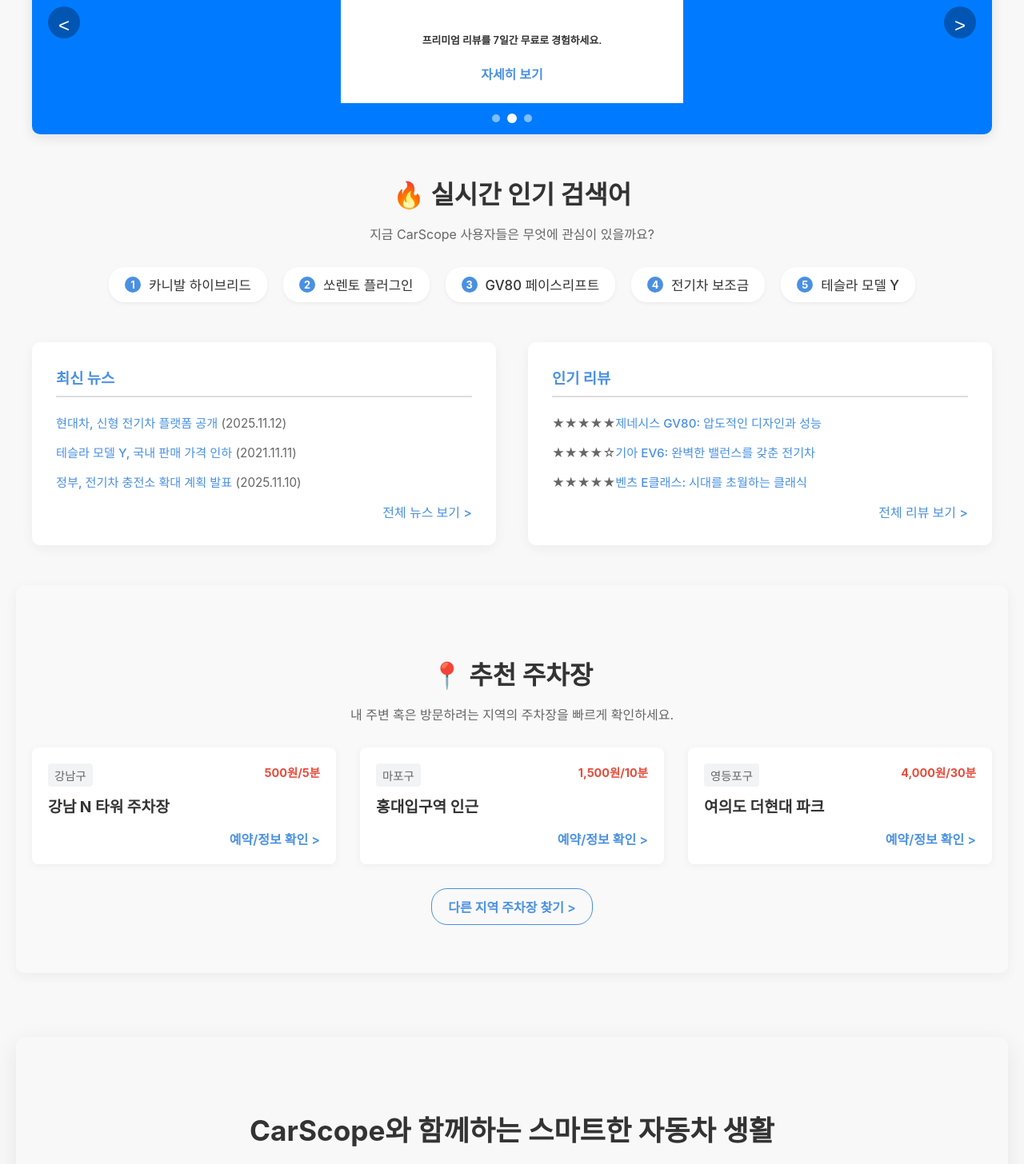
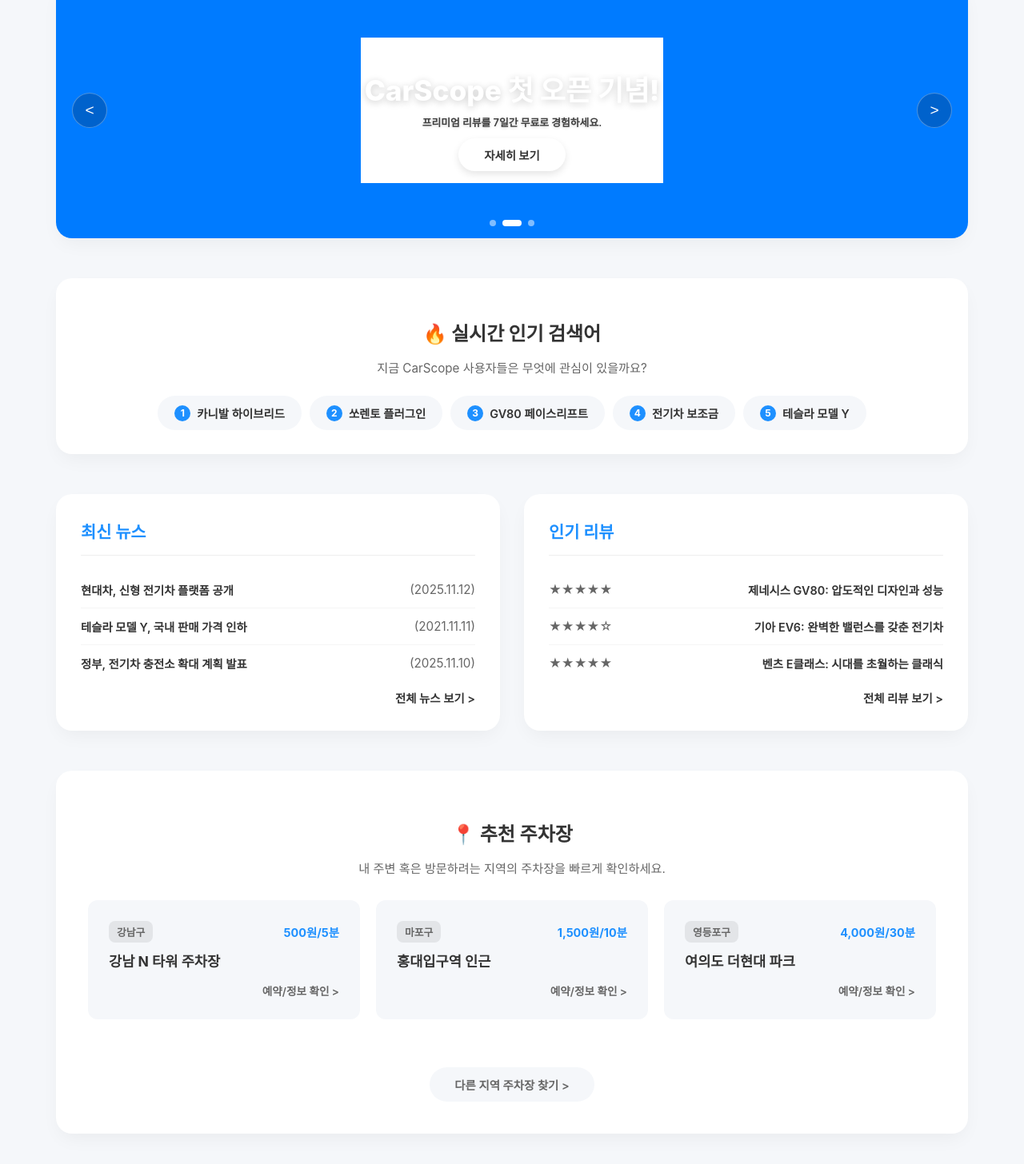
Before and after one commit to 2024136034-hakcheol/car-scope, a React (Create React App) app: page / in a window 1280 px wide. Shown: the part 207-1663 px from the top of the page at 80% size. Built offline with nearby package versions, Linux system fonts and the light colour scheme; no server answers.

Commit message:
style: HomePage 하단 통계 섹션을 포함한 전체 카드형 디자인 완성

```diff
--- a/src/styles/HomePage.css
+++ b/src/styles/HomePage.css
@@ -1,64 +1,142 @@
+:root {
+    --primary-color: #1E90FF;
+    --primary-dark: #0056b3;
+    --text-dark: #333333;
+    --text-medium: #666666;
+    --text-light: #999999;
+    --bg-body: #f5f7fa;
+    --white: #ffffff;
+    --shadow-soft: 0 10px 25px -5px rgba(0, 0, 0, 0.05);
+    --shadow-hover: 0 20px 40px -10px rgba(0, 0, 0, 0.1);
+    --radius-lg: 20px;
+    --container-width: 1140px;
+}
+
+body {
+    margin: 0;
+    padding: 0;
+    background-color: var(--bg-body);
+}
+
 .homepage-container {
-    padding-top: 20px;
-    padding-bottom: 50px;
+    width: 100%;
+    display: flex;
+    flex-direction: column;
+    align-items: center;
+    font-family: 'Pretendard', -apple-system, BlinkMacSystemFont, sans-serif;
+    overflow-x: hidden;
+    padding-bottom: 80px;
 }
 
 .main-banner-slider-wrapper {
     position: relative;
-    max-width: 1200px;
-    margin: 0 auto 50px;
+    width: 100%;
+    max-width: var(--container-width);
+    height: 320px;
+    margin-top: 20px;
+    margin-bottom: 50px;
+    border-radius: var(--radius-lg);
     overflow: hidden;
-    border-radius: 10px;
-    box-shadow: 0 4px 15px rgba(0, 0, 0, 0.1);
+    box-shadow: var(--shadow-soft);
+    background-color: var(--white);
 }
 
 .main-banner-slider {
-    display: flex;
-    overflow: hidden;
+    width: 100%;
+    height: 100%;
 }
 
 .slider-track {
     display: flex;
+    width: 100%;
+    height: 100%;
     transition: transform 0.5s ease-in-out;
-    width: 100%;
 }
 
 .slide-item {
     min-width: 100%;
-    height: 280px;
+    flex: 0 0 100%;
+    width: 100%;
+    height: 100%;
     display: flex;
+    flex-direction: column;
     align-items: center;
     justify-content: center;
-    color: white;
     text-align: center;
-    padding: 20px;
+    padding: 0 20px;
     box-sizing: border-box;
+    background-size: cover;
+    background-position: center;
+    position: relative;
+}
+
+.banner-content {
+    position: relative;
+    z-index: 2;
+    color: var(--white);
+    max-width: 800px;
 }
 
 .banner-content h2 {
-    font-size: 2.5rem;
-    margin-bottom: 10px;
-    font-weight: 700;
+    font-size: 2.2rem;
+    margin-bottom: 12px;
+    font-weight: 800;
+    text-shadow: 0 2px 10px rgba(0, 0, 0, 0.2);
+    line-height: 1.2;
 }
 
 .banner-content p {
-    font-size: 1.2rem;
-    margin-bottom: 20px;
+    font-size: 1rem;
+    margin-bottom: 25px;
+    opacity: 0.95;
+    font-weight: 500;
+    text-shadow: 0 1px 4px rgba(0, 0, 0, 0.2);
 }
 
 .banner-cta {
     display: inline-block;
-    background-color: white;
-    color: var(--primary-color);
-    padding: 10px 25px;
-    border-radius: 5px;
-    font-weight: 600;
-    transition: background-color 0.2s, color 0.2s;
+    padding: 10px 32px;
+    background-color: var(--white);
+    color: var(--text-dark);
+    font-weight: 700;
+    font-size: 0.9rem;
+    border-radius: 50px;
+    text-decoration: none;
+    transition: transform 0.2s, box-shadow 0.2s;
+    box-shadow: 0 4px 10px rgba(0,0,0,0.1);
 }
 
 .banner-cta:hover {
-    background-color: #f1f1f1;
+    transform: translateY(-2px);
+    box-shadow: 0 6px 15px rgba(0,0,0,0.15);
+    color: var(--primary-color);
 }
+
+.slider-nav-arrows .arrow {
+    position: absolute;
+    top: 50%;
+    transform: translateY(-50%);
+    width: 44px;
+    height: 44px;
+    border-radius: 50%;
+    background: rgba(0, 0, 0, 0.2);
+    border: 1px solid rgba(255, 255, 255, 0.3);
+    color: var(--white);
+    font-size: 1.2rem;
+    cursor: pointer;
+    display: flex;
+    align-items: center;
+    justify-content: center;
+    transition: background 0.2s;
+    z-index: 10;
+}
+
+.slider-nav-arrows .arrow:hover {
+    background: rgba(0, 0, 0, 0.4);
+}
+
+.slider-nav-arrows .prev { left: 20px; }
+.slider-nav-arrows .next { right: 20px; }
 
 .slider-dots {
     position: absolute;
@@ -66,144 +144,127 @@
     left: 50%;
     transform: translateX(-50%);
     display: flex;
+    gap: 8px;
+    z-index: 10;
 }
 
 .dot {
-    width: 10px;
-    height: 10px;
-    background-color: rgba(255, 255, 255, 0.5);
+    width: 8px;
+    height: 8px;
     border-radius: 50%;
-    margin: 0 5px;
+    background: rgba(255, 255, 255, 0.5);
     cursor: pointer;
-    transition: background-color 0.3s, transform 0.3s;
+    transition: all 0.3s;
 }
 
 .dot.active {
-    background-color: white;
-    transform: scale(1.2);
-}
-
-.slider-nav-arrows {
-    position: absolute;
-    top: 50%;
-    width: 100%;
-    display: flex;
-    justify-content: space-between;
-    transform: translateY(-50%);
-    padding: 0 10px;
-    box-sizing: border-box;
-    z-index: 10;
-}
-
-.arrow {
-    background: rgba(0, 0, 0, 0.3);
-    border: none;
-    color: white;
-    padding: 10px;
-    cursor: pointer;
-    font-size: 1.5rem;
-    border-radius: 50%;
-    transition: background-color 0.2s;
-    width: 40px;
-    height: 40px;
-}
-
-.arrow:hover {
-    background: rgba(0, 0, 0, 0.5);
-}
-
-.arrow.prev {
-    margin-left: 10px;
-}
-
-.arrow.next {
-    margin-right: 10px;
-}
-
-section {
-    max-width: 1200px;
-    margin: 50px auto;
-    padding: 0 20px;
-}
-
-section h2 {
-    text-align: center;
-    font-size: 2rem;
-    margin-bottom: 5px;
-    color: var(--text-primary);
-}
-
-section p {
-    text-align: center;
-    color: var(--text-secondary);
-    margin-bottom: 30px;
+    background: var(--white);
+    width: 24px;
+    border-radius: 10px;
 }
 
 .hot-trends-section {
+    width: 100%;
+    max-width: var(--container-width);
+    margin-bottom: 50px;
+    padding: 30px;
+    box-sizing: border-box;
+    background-color: var(--white);
+    border-radius: var(--radius-lg);
+    box-shadow: var(--shadow-soft);
     text-align: center;
+}
+
+.hot-trends-section h2 {
+    font-size: 1.5rem;
+    color: var(--text-dark);
+    margin-bottom: 8px;
+    font-weight: 800;
+}
+
+.hot-trends-section p {
+    color: var(--text-medium);
+    font-size: 0.95rem;
+    margin-bottom: 25px;
 }
 
 .trend-list-container {
     display: flex;
     justify-content: center;
-    gap: 20px;
+    gap: 10px;
     flex-wrap: wrap;
 }
 
 .trend-item-card {
-    background-color: white;
+    background: var(--bg-body);
     padding: 10px 20px;
-    border-radius: 20px;
-    box-shadow: 0 2px 5px rgba(0, 0, 0, 0.05);
+    border-radius: 50px;
+    border: 1px solid transparent;
     display: flex;
     align-items: center;
-    font-size: 1.05rem;
-    font-weight: 500;
+    gap: 8px;
+    font-weight: 600;
+    font-size: 0.9rem;
+    color: var(--text-dark);
     cursor: pointer;
-    transition: transform 0.2s, box-shadow 0.2s;
+    transition: all 0.2s;
 }
 
 .trend-item-card:hover {
-    transform: translateY(-3px);
-    box-shadow: 0 4px 10px rgba(0, 0, 0, 0.1);
+    background: var(--white);
+    border-color: var(--primary-color);
+    color: var(--primary-color);
+    transform: translateY(-2px);
+    box-shadow: 0 4px 12px rgba(0,0,0,0.08);
 }
 
 .trend-rank {
-    background-color: var(--primary-color);
-    color: white;
+    background: var(--primary-color);
+    color: var(--white);
     width: 20px;
     height: 20px;
     border-radius: 50%;
     display: flex;
+    align-items: center;
     justify-content: center;
-    align-items: center;
-    font-size: 0.8rem;
+    font-size: 0.75rem;
     font-weight: 700;
-    margin-right: 10px;
 }
 
 .main-content-grid {
     display: grid;
     grid-template-columns: 1fr 1fr;
-    gap: 40px;
-    max-width: 1200px;
-    margin: 50px auto;
-    padding: 0 20px;
+    gap: 30px;
+    width: 100%;
+    max-width: var(--container-width);
+    margin-bottom: 50px;
+    box-sizing: border-box;
 }
 
 .card {
-    background-color: white;
+    background: var(--white);
     padding: 30px;
-    border-radius: 10px;
-    box-shadow: 0 4px 15px rgba(0, 0, 0, 0.05);
+    border-radius: var(--radius-lg);
+    box-shadow: var(--shadow-soft);
+    display: flex;
+    flex-direction: column;
+    transition: transform 0.3s;
+    border: 1px solid transparent;
+}
+
+.card:hover {
+    transform: translateY(-3px);
+    box-shadow: var(--shadow-hover);
 }
 
 .card h3 {
+    font-size: 1.3rem;
     color: var(--primary-color);
     margin-top: 0;
-    border-bottom: 2px solid var(--border-color);
-    padding-bottom: 10px;
     margin-bottom: 20px;
+    padding-bottom: 15px;
+    border-bottom: 1px solid #eee;
+    font-weight: 700;
 }
 
 .card ul {
@@ -213,211 +274,250 @@ section p {
 }
 
 .card li {
-    margin-bottom: 15px;
+    padding: 12px 0;
+    border-bottom: 1px solid #f5f5f5;
     font-size: 0.95rem;
-    color: var(--text-secondary);
+    color: var(--text-medium);
+    display: flex;
+    justify-content: space-between;
+    align-items: center;
+}
+
+.card li:last-child {
+    border-bottom: none;
 }
 
 .more-link {
-    color: var(--primary-color);
-    font-weight: 500;
     text-decoration: none;
+    color: var(--text-dark);
+    font-weight: 600;
+    transition: color 0.2s;
+    font-size: 0.9rem;
 }
 
 .more-link:hover {
+    color: var(--primary-color);
     text-decoration: underline;
 }
 
 .parking-recommendation-section {
-    background-color: var(--background-light);
-    padding: 60px 20px;
-    margin: 50px auto;
-    border-radius: 10px;
-    box-shadow: 0 4px 15px rgba(0, 0, 0, 0.05);
+    width: 100%;
+    max-width: var(--container-width);
+    background-color: var(--white);
+    padding: 40px;
+    border-radius: var(--radius-lg);
+    box-shadow: var(--shadow-soft);
+    margin-bottom: 50px;
+    box-sizing: border-box;
+    text-align: center;
+}
+
+.parking-recommendation-section h2 {
+    font-size: 1.5rem;
+    color: var(--text-dark);
+    margin-bottom: 10px;
+    font-weight: 700;
+}
+
+.parking-recommendation-section p {
+    color: var(--text-medium);
+    margin-bottom: 30px;
+    font-size: 0.95rem;
 }
 
 .parking-spot-grid {
     display: grid;
-    grid-template-columns: repeat(auto-fit, minmax(300px, 1fr));
-    gap: 30px;
-    margin-top: 30px;
+    grid-template-columns: repeat(3, 1fr);
+    gap: 20px;
 }
 
 .parking-spot-card {
-    background-color: white;
-    padding: 20px;
-    border-radius: 8px;
-    box-shadow: 0 2px 10px rgba(0, 0, 0, 0.05);
-    transition: transform 0.2s;
+    background: var(--bg-body);
+    border-radius: 12px;
+    padding: 25px;
+    text-align: left;
+    transition: all 0.3s;
+    border: 1px solid transparent;
+    display: flex;
+    flex-direction: column;
 }
 
 .parking-spot-card:hover {
-    transform: translateY(-5px);
-    box-shadow: 0 5px 20px rgba(0, 0, 0, 0.1);
+    background: var(--white);
+    transform: translateY(-3px);
+    box-shadow: 0 4px 12px rgba(0,0,0,0.08);
+    border-color: var(--primary-color);
 }
 
 .spot-header {
     display: flex;
     justify-content: space-between;
     margin-bottom: 10px;
+    align-items: center;
+}
+
+.spot-area {
+    background: #e3e5e8;
+    color: var(--text-medium);
+    padding: 4px 10px;
+    border-radius: 8px;
+    font-size: 0.8rem;
+    font-weight: 600;
+}
+
+.spot-price {
+    color: var(--primary-color);
+    font-weight: 700;
     font-size: 0.9rem;
 }
 
-.spot-area {
-    color: var(--text-secondary);
-    background-color: #f1f3f5;
-    padding: 4px 8px;
-    border-radius: 4px;
-}
-
-.spot-price {
-    color: #e74c3c;
+.spot-name {
+    font-size: 1.1rem;
+    margin: 0 0 15px 0;
+    color: var(--text-dark);
     font-weight: 700;
 }
 
-.spot-name {
-    font-size: 1.2rem;
-    color: var(--text-primary);
-    margin: 0 0 15px 0;
-}
-
 .spot-cta {
-    display: block;
+    margin-top: auto;
     text-align: right;
-    color: var(--primary-color);
+    text-decoration: none;
+    color: var(--text-medium);
+    font-size: 0.85rem;
     font-weight: 600;
-    text-decoration: none;
+    transition: color 0.2s;
 }
 
 .spot-cta:hover {
-    text-decoration: underline;
+    color: var(--primary-color);
 }
 
 .parking-more-link {
     display: inline-block;
-    color: var(--primary-color);
+    margin-top: 30px;
+    padding: 10px 30px;
+    background-color: var(--bg-body);
+    border: 1px solid transparent;
+    border-radius: 50px;
+    text-decoration: none;
+    color: var(--text-medium);
     font-weight: 600;
-    text-decoration: none;
-    padding: 10px 20px;
-    border: 1px solid var(--primary-color);
-    border-radius: 20px;
-    transition: background-color 0.2s, color 0.2s;
+    transition: all 0.2s;
+    font-size: 0.9rem;
 }
 
 .parking-more-link:hover {
-    background-color: var(--primary-color);
-    color: white;
+    border-color: var(--primary-color);
+    color: var(--primary-color);
+    background-color: var(--white);
+    box-shadow: 0 2px 8px rgba(0,0,0,0.05);
 }
 
 .company-stats-section {
-    background-color: #f8f8f8;
-    padding: 60px 20px;
-    margin: 80px auto;
-    border-radius: 12px;
-    box-shadow: 0 8px 30px rgba(0, 0, 0, 0.08);
-    max-width: 1200px;
+    width: 100%;
+    max-width: var(--container-width);
+    padding: 50px;
+    background-color: var(--white);
+    border-radius: var(--radius-lg);
+    box-shadow: var(--shadow-soft);
+    text-align: center;
+    box-sizing: border-box;
+    margin-bottom: 40px;
+    border: 1px solid transparent;
 }
 
 .company-stats-section h2 {
-    font-size: 2.2rem;
-    margin-bottom: 10px;
+    font-size: 1.8rem;
+    color: var(--text-dark);
+    margin-bottom: 15px;
+    font-weight: 800;
 }
 
 .company-stats-section p {
-    margin-bottom: 40px;
+    color: var(--text-medium);
+    margin-bottom: 50px;
+    font-size: 1rem;
 }
 
 .stats-grid {
     display: flex;
-    justify-content: space-around;
-    text-align: center;
+    justify-content: center;
+    gap: 60px;
     flex-wrap: wrap;
 }
 
 .stat-item {
+    flex: 1;
+    min-width: 200px;
+    display: flex;
+    flex-direction: column;
+    align-items: center;
     padding: 20px;
-    min-width: 250px;
+    background: var(--bg-body);
+    border-radius: 16px;
+    transition: transform 0.2s;
+}
+
+.stat-item:hover {
+    transform: translateY(-3px);
+    background: #ecf0f3;
 }
 
 .stat-value {
-    font-size: 3.5rem;
-    font-weight: 800;
+    font-size: 2.5rem;
+    font-weight: 900;
     color: var(--primary-color);
+    margin-bottom: 10px;
+    line-height: 1;
     display: block;
-    margin-bottom: 5px;
 }
 
 .stat-label-box {
-    display: inline-block;
-    background-color: rgba(74, 144, 226, 0.1);
-    color: var(--primary-color);
-    font-weight: 600;
-    padding: 8px 15px;
-    border-radius: 8px;
-    margin-bottom: 5px;
     font-size: 1.1rem;
+    font-weight: 700;
+    color: var(--text-dark);
+    margin-bottom: 6px;
+    display: block;
 }
 
 .stat-description {
     font-size: 0.9rem;
-    color: var(--text-secondary);
+    color: var(--text-light);
     display: block;
-    margin-top: 10px;
 }
 
-@keyframes fadeIn {
-    from { opacity: 0; transform: translateY(20px); }
-    to { opacity: 1; transform: translateY(0); }
-}
-
-.animate-fade-up {
-    opacity: 0;
-    animation: fadeIn 0.6s ease-out forwards;
+@media (max-width: 1160px) {
+    .main-banner-slider-wrapper,
+    .hot-trends-section,
+    .main-content-grid,
+    .parking-recommendation-section,
+    .company-stats-section {
+        width: 95%;
+        max-width: none;
+    }
 }
 
 @media (max-width: 768px) {
+    .main-banner-slider-wrapper {
+        height: 240px;
+    }
+    .banner-content h2 {
+        font-size: 1.6rem;
+    }
     .main-content-grid {
         grid-template-columns: 1fr;
         gap: 20px;
     }
-
-    .slide-item {
-        height: 220px;
-    }
-
-    .banner-content h2 {
-        font-size: 2rem;
-    }
-
-    .banner-content p {
-        font-size: 1rem;
-    }
-
-    .trend-list-container {
-        gap: 10px;
-    }
-
     .parking-spot-grid {
         grid-template-columns: 1fr;
     }
-
-    .company-stats-section {
-        padding: 40px 10px;
-        margin: 50px auto;
+    .stats-grid {
+        flex-direction: column;
+        gap: 30px;
     }
-
-    .stat-item {
-        margin-bottom: 20px;
-    }
-
-    .stat-value {
-        font-size: 3rem;
-    }
-    .stat-label-box {
-        font-size: 1rem;
-        padding: 6px 12px;
-    }
-    .stat-description {
-        margin-top: 5px;
+    .hot-trends-section h2,
+    .parking-recommendation-section h2,
+    .company-stats-section h2 {
+        font-size: 1.5rem;
     }
 }
```
